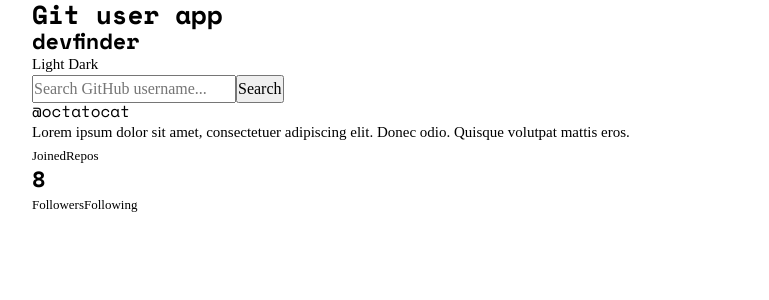
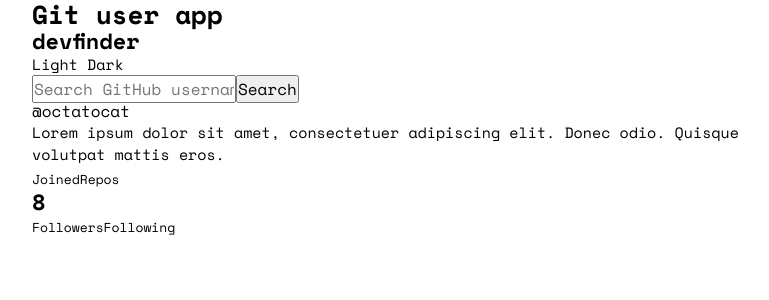
Before and after one commit to mayor-creator/github_user_search_app_component, a React (Vite) app: page / in a window 1280 px wide. Shown: the top 300 px of the page, without its empty margins (243-1012 px from the left). Built offline with nearby package versions, Linux system fonts and the light colour scheme.

Commit message:
add font-family for body element

```diff
--- a/scss/global/_typography.scss
+++ b/scss/global/_typography.scss
@@ -1,3 +1,7 @@
+body {
+  font-family: 'Space Mono', monospace;
+}
+
 h1,
 h2,
 h3,
```
